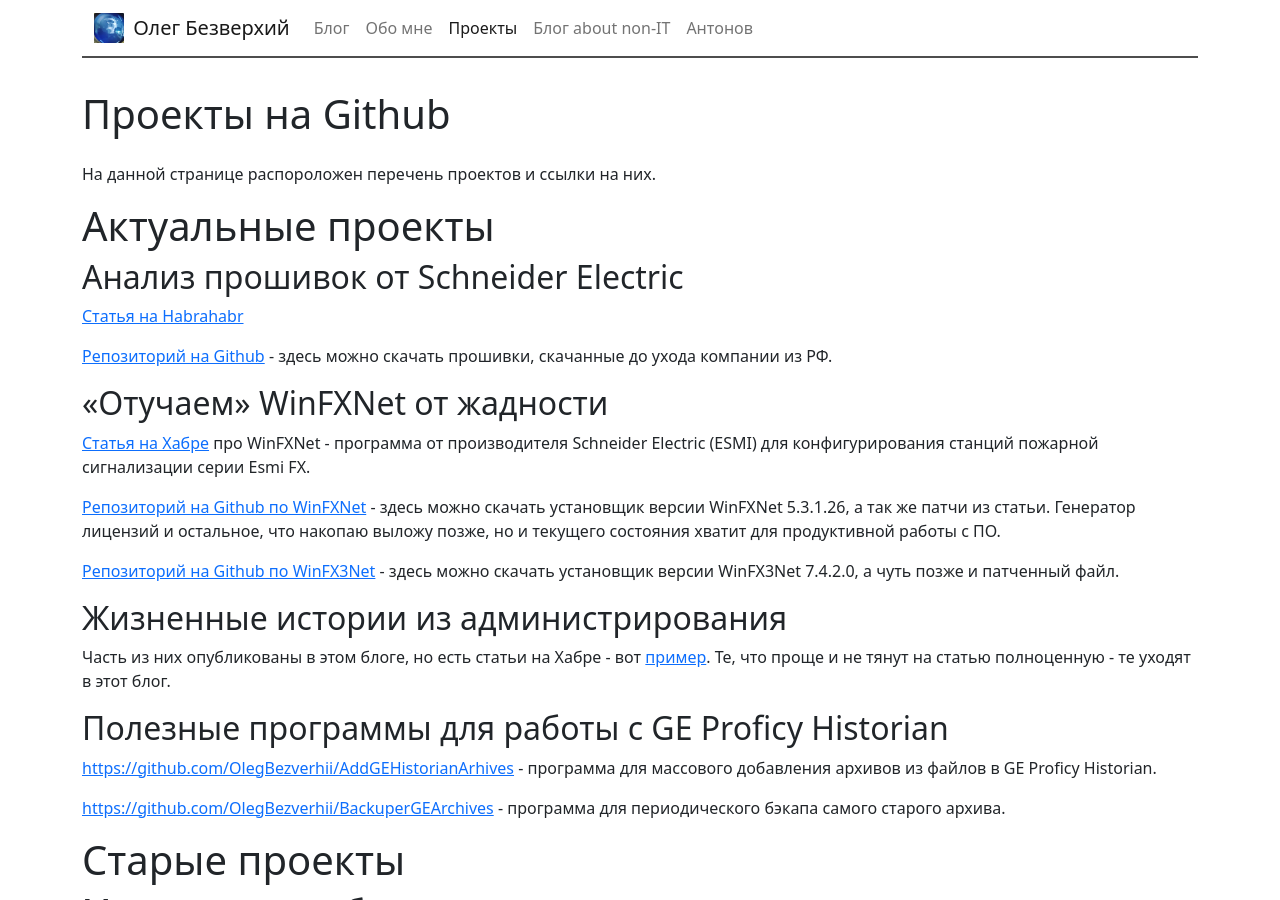
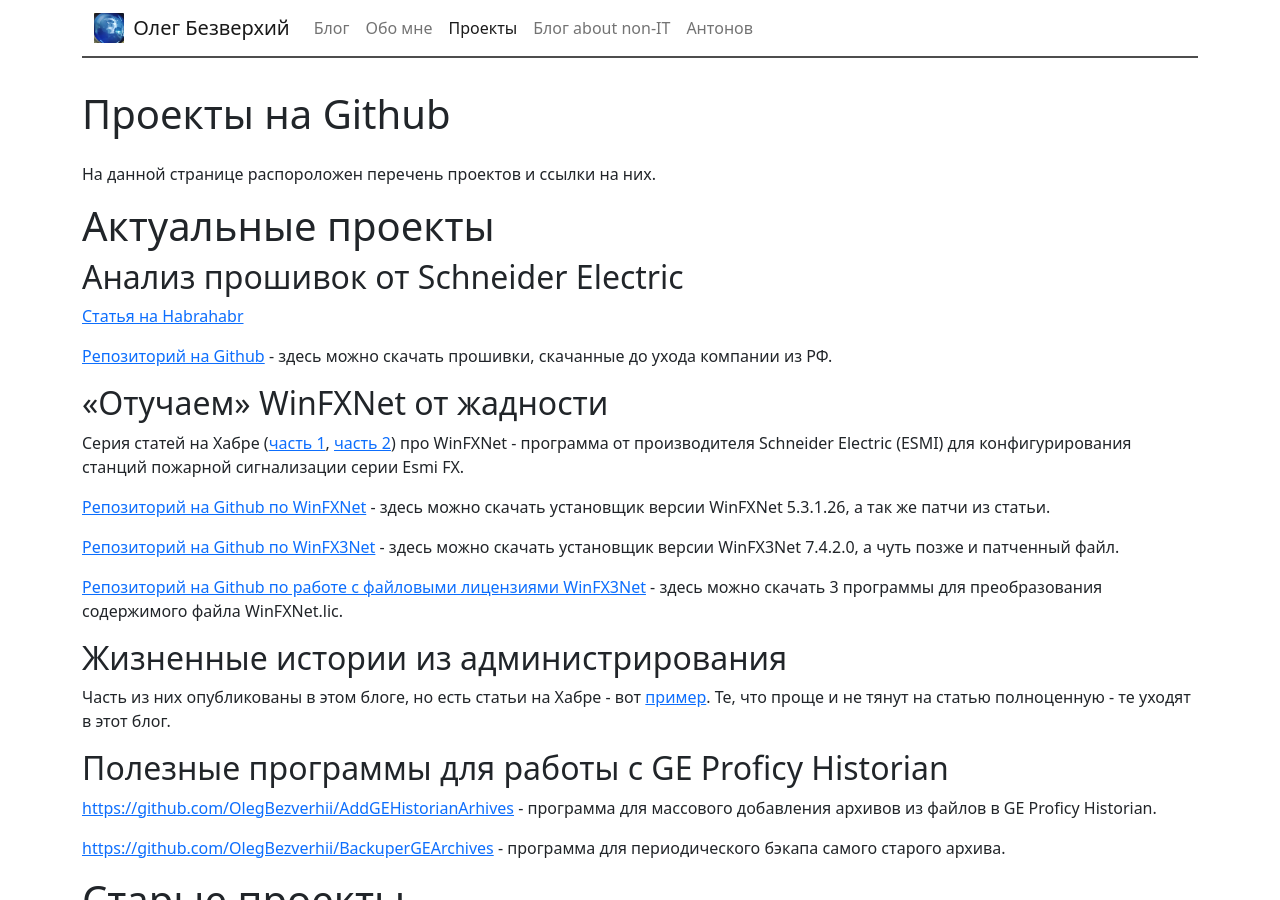
Before and after one commit to OlegBezverhii/olegbezverhii.github.io, a Jekyll site: the page built from anypages/project.md, in a window 1280 px wide and 900 px high. Built offline with Jekyll 4.4.1, drawn with Linux system fonts in a browser that asks for light colours.

Commit message:
Update project.md
Обновление ссылок проектов

```diff
--- a/anypages/project.md
+++ b/anypages/project.md
@@ -16,11 +16,14 @@ permalink: /project/
 
 ## «Отучаем» WinFXNet от жадности
 
-[Статья на Хабре](https://habr.com/ru/articles/752178/) про WinFXNet - программа от производителя Schneider Electric (ESMI) для конфигурирования станций пожарной сигнализации серии Esmi FX.
+Серия статей на Хабре ([часть 1](https://habr.com/ru/articles/790564/), [часть 2](https://habr.com/ru/articles/964386/)) про WinFXNet - программа от производителя Schneider Electric (ESMI) для конфигурирования станций пожарной сигнализации серии Esmi FX.
 
-[Репозиторий на Github по WinFXNet](https://github.com/OlegBezverhii/WinFXNet-SchEl) - здесь можно скачать установщик версии WinFXNet 5.3.1.26, а так же патчи из статьи. Генератор лицензий и остальное, что накопаю выложу позже, но и текущего состояния хватит для продуктивной работы с ПО.
+[Репозиторий на Github по WinFXNet](https://github.com/OlegBezverhii/WinFXNet-SchEl) - здесь можно скачать установщик версии WinFXNet 5.3.1.26, а так же патчи из статьи.
 
 [Репозиторий на Github по WinFX3Net](https://github.com/OlegBezverhii/WinFX3Net-SchEl) - здесь можно скачать установщик версии WinFX3Net 7.4.2.0, а чуть позже и патченный файл.
+
+[Репозиторий на Github по работе с файловыми лицензиями WinFX3Net](https://github.com/OlegBezverhii/WinFXNet-lic-patcher) - здесь можно скачать 3 программы для преобразования содержимого файла WinFXNet.lic.
+
 
 ## Жизненные истории из администрирования
 
```
